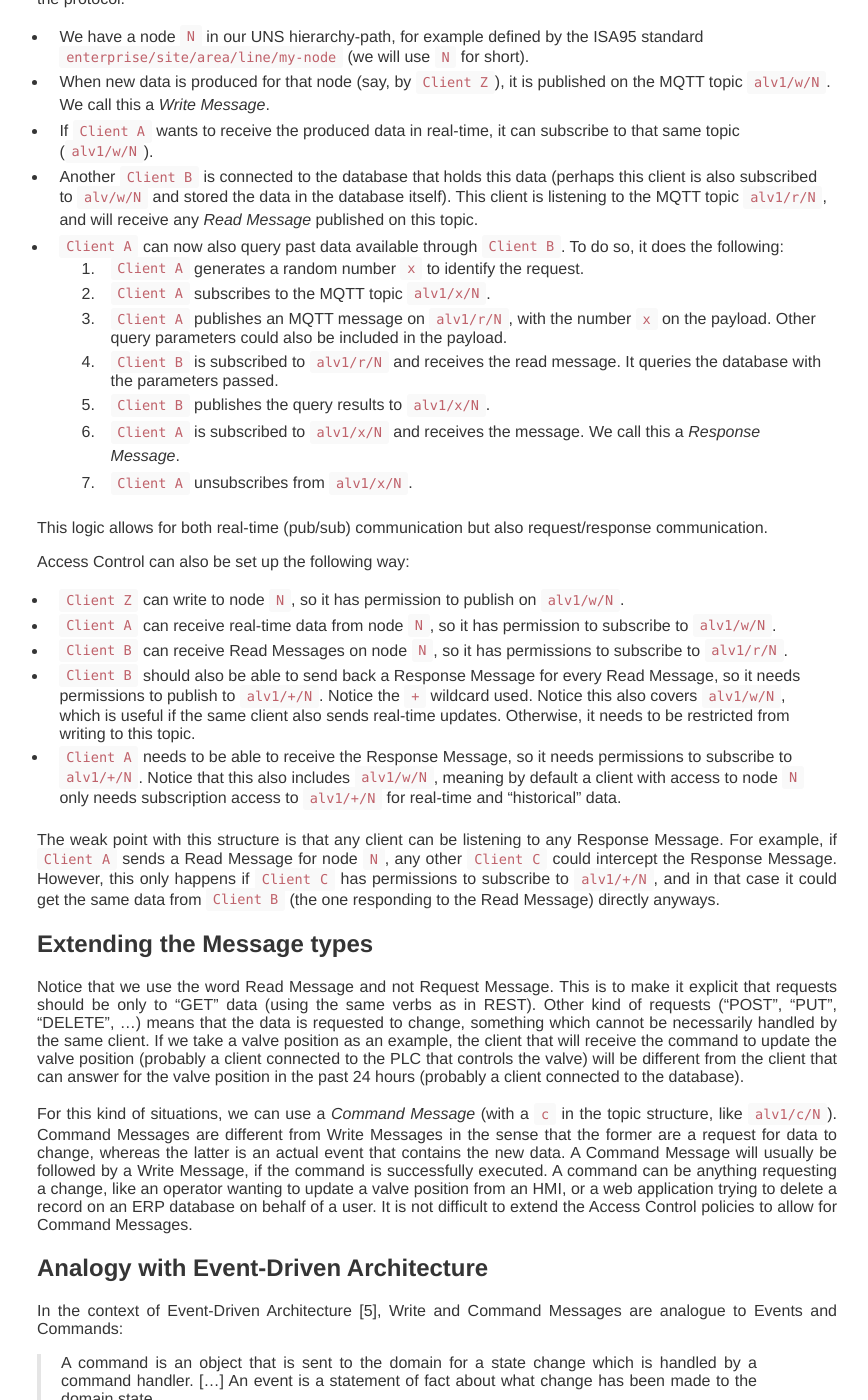
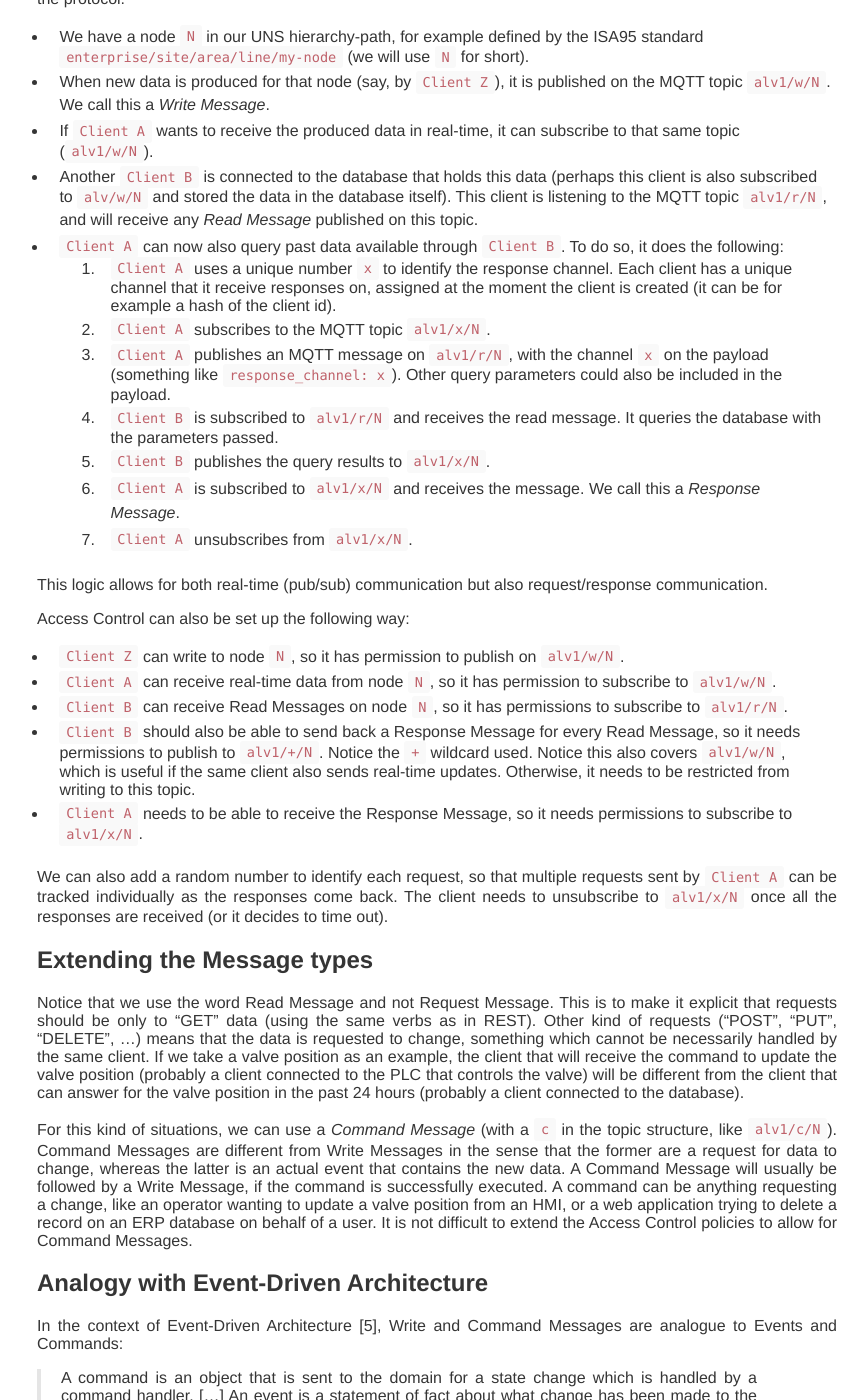
Before and after one commit to frankovacevich/homepage, a Jekyll site: the page built from _posts/2024-06-08-functional-nodes-uns-mqtt.md, in a window 1280 px wide and 1400 px high, scrolled down 1428 px. Shown: the whole window, without its empty margins (203-1071 px from the left). Built offline with Jekyll 4.4.1, drawn with Linux system fonts in a browser that asks for light colours.

Commit message:
Update old post

```diff
--- a/_posts/2024-06-08-functional-nodes-uns-mqtt.md
+++ b/_posts/2024-06-08-functional-nodes-uns-mqtt.md
@@ -30,9 +30,9 @@ It is sensible to say that MQTT was not meant for any kind of historical or big
 - If `Client A` wants to receive the produced data in real-time, it can subscribe to that same topic (`alv1/w/N`).
 - Another `Client B` is connected to the database that holds this data (perhaps this client is also subscribed to `alv/w/N` and stored the data in the database itself). This client is listening to the MQTT topic `alv1/r/N`, and will receive any *Read Message* published on this topic.
 - `Client A` can now also query past data available through `Client B`. To do so, it does the following:
-    1. `Client A` generates a random number `x` to identify the request.
+    1. `Client A` uses a unique number `x` to identify the response channel. Each client has a unique channel that it receive responses on, assigned at the moment the client is created (it can be for example a hash of the client id).
     2. `Client A` subscribes to the MQTT topic `alv1/x/N`.
-    3. `Client A` publishes an MQTT message on `alv1/r/N`, with the number `x` on the payload. Other query parameters could also be included in the payload.
+    3. `Client A` publishes an MQTT message on `alv1/r/N`, with the channel `x` on the payload (something like `response_channel: x`). Other query parameters could also be included in the payload.
     4. `Client B` is subscribed to `alv1/r/N` and receives the read message. It queries the database with the parameters passed.
     5. `Client B` publishes the query results to `alv1/x/N`.
     6. `Client A` is subscribed to `alv1/x/N` and receives the message. We call this a *Response Message*.
@@ -45,9 +45,9 @@ Access Control can also be set up the following way:
 - `Client A` can receive real-time data from node `N`, so it has permission to subscribe to `alv1/w/N`.
 - `Client B` can receive Read Messages on node `N`, so it has permissions to subscribe to `alv1/r/N`.
 - `Client B` should also be able to send back a Response Message for every Read Message, so it needs permissions to publish to `alv1/+/N`. Notice the `+` wildcard used. Notice this also covers `alv1/w/N`, which is useful if the same client also sends real-time updates. Otherwise, it needs to be restricted from writing to this topic.
-- `Client A` needs to be able to receive the Response Message, so it needs permissions to subscribe to `alv1/+/N`. Notice that this also includes `alv1/w/N`, meaning by default a client with access to node `N` only needs subscription access to `alv1/+/N` for real-time and "historical" data.
+- `Client A` needs to be able to receive the Response Message, so it needs permissions to subscribe to `alv1/x/N`.
 
-The weak point with this structure is that any client can be listening to any Response Message. For example, if `Client A` sends a Read Message for node `N`, any other `Client C`  could intercept the Response Message. However, this only happens if `Client C` has permissions to subscribe to `alv1/+/N`, and in that case it could get the same data from `Client B` (the one responding to the Read Message) directly anyways.
+We can also add a random number to identify each request, so that multiple requests sent by `Client A` can be tracked individually as the responses come back. The client needs to unsubscribe to `alv1/x/N` once all the responses are received (or it decides to time out).
 
 ## Extending the Message types
 
```
